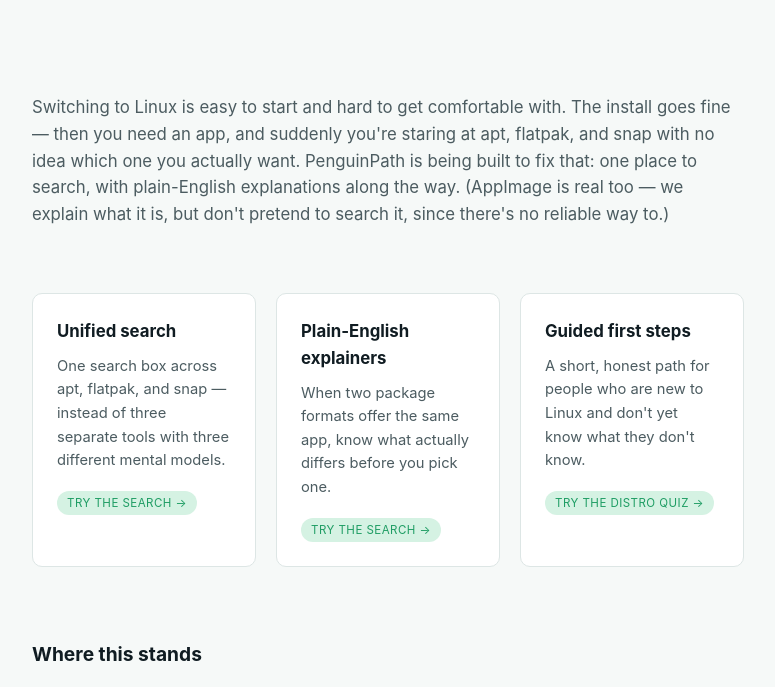
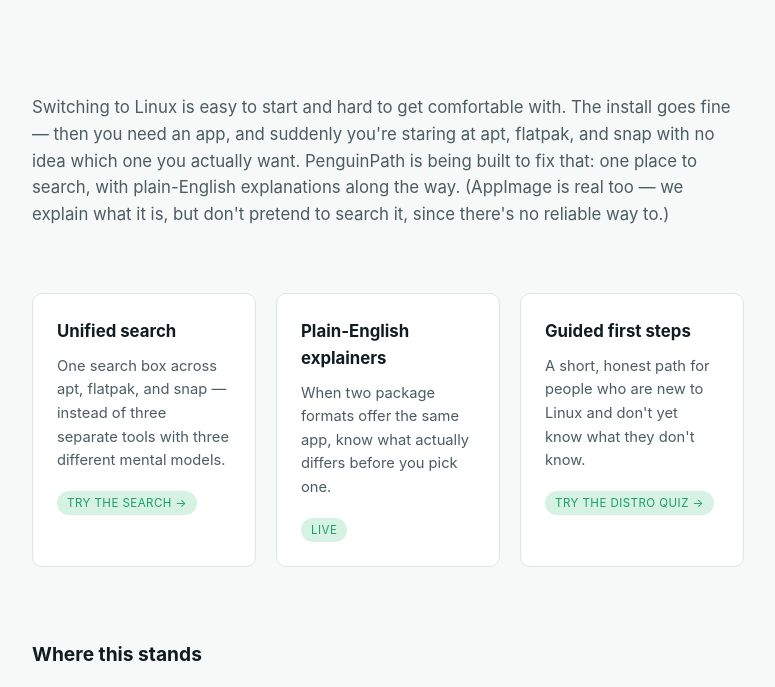
Before and after one commit to MrDonnyNoPants/penguinpath, a plain HTML site: page index.html in a window 1280 px wide. Shown: the part 321-1008 px from the top of the page, without its empty margins (252-1027 px from the left). Drawn offline with Linux system fonts and the light colour scheme.

Commit message:
Remove redundant duplicate search link on explainers card
Both Unified search and Plain-English explainers pointed to the same
search.html with an identical Try the search button, which read as
redundant. Explainers card now shows a plain Live badge instead --
still honest about being shipped, without a duplicate CTA.

```diff
--- a/index.html
+++ b/index.html
@@ -38,7 +38,7 @@
       <div class="feature-card">
         <h2>Plain-English explainers</h2>
         <p>When two package formats offer the same app, know what actually differs before you pick one.</p>
-        <a class="status status-live" href="search.html">Try the search &rarr;</a>
+        <span class="status status-live">Live</span>
       </div>
       <div class="feature-card">
         <h2>Guided first steps</h2>
```
